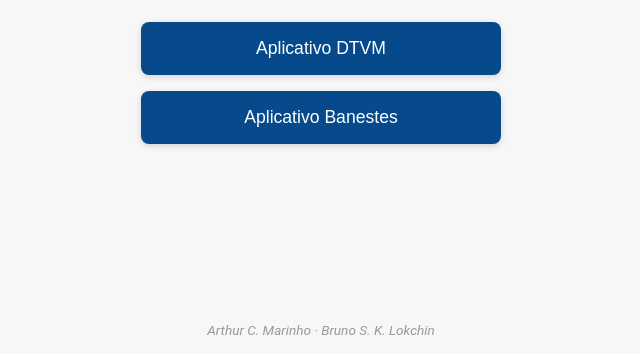
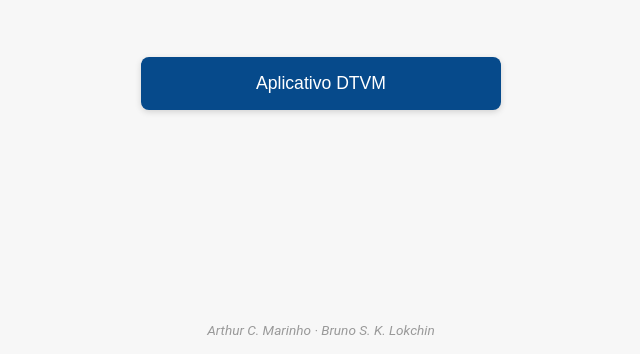
Before and after one commit to bsklokchin/alfa850, a plain HTML site: page index.html in a window 1280 px wide. Shown: the part 446-800 px from the top of the page, without its empty margins (319-959 px from the left). Drawn offline with Linux system fonts and the light colour scheme.

Commit message:
Update index.html

```diff
--- a/index.html
+++ b/index.html
@@ -85,9 +85,6 @@
       <a href="src/figma.html?app=dtvm" target="_blank" rel="noopener noreferrer">
         <button>Aplicativo DTVM</button>
       </a>
-      <a href="src/figma.html?app=banestes" target="_blank" rel="noopener noreferrer">
-        <button>Aplicativo Banestes</button>
-      </a>
     </div>
   </div>
   <div class="signature">
```
